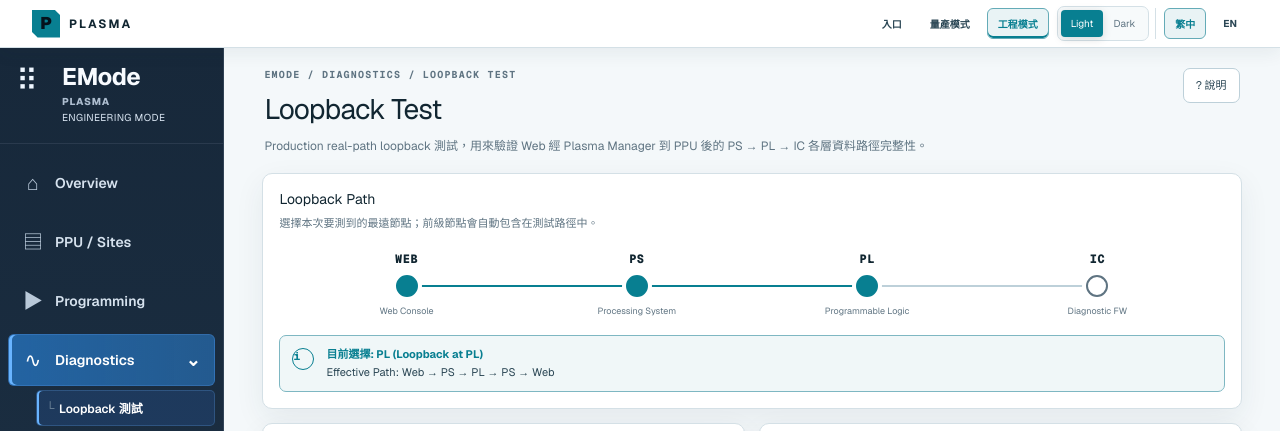
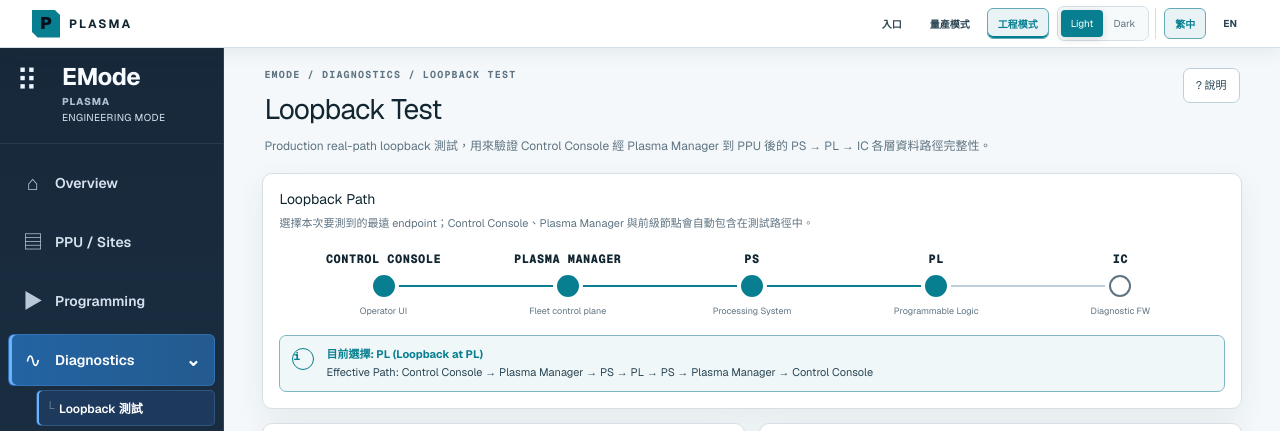
Before and after one commit to physicslu/plasma, a Next.js app in the folder software/web/: page /engineering in a window 1280 px wide. Both pictures are taken after a click on the button "Diagnostics". Shown: the top 431 px of the page. Built offline with nearby package versions, Linux system fonts and the light colour scheme; no server answers.

Commit message:
Fix Manager BFF routing and Loopback topology

```diff
--- a/software/web/app/engineering/loopback-test.css
+++ b/software/web/app/engineering/loopback-test.css
@@ -5,7 +5,7 @@
 
 .loopbackPath {
   display: grid;
-  grid-template-columns: repeat(4, minmax(120px, 1fr));
+  grid-template-columns: repeat(5, minmax(120px, 1fr));
   align-items: start;
   padding: 4px 12px 0;
 }
@@ -328,7 +328,7 @@
 
 @media (max-width: 680px) {
   .loopbackPath {
-    grid-template-columns: repeat(4, minmax(82px, 1fr));
+    grid-template-columns: repeat(5, minmax(82px, 1fr));
     overflow-x: auto;
     padding-inline: 0;
   }
--- a/software/web/app/engineering/loopback-test.tsx
+++ b/software/web/app/engineering/loopback-test.tsx
@@ -31,8 +31,20 @@
   status: LoopbackResultStatus;
   details: string;
 };
+type LoopbackPathNode = {
+  label: string;
+  detail: string;
+  endpoint?: LoopbackEndpoint;
+};
 
-const endpointIndex: Record<LoopbackEndpoint, number> = { ps: 1, pl: 2, ic: 3 };
+const loopbackPathNodes: LoopbackPathNode[] = [
+  { label: "CONTROL CONSOLE", detail: "Operator UI" },
+  { label: "PLASMA MANAGER", detail: "Fleet control plane" },
+  { label: "PS", detail: "Processing System", endpoint: "ps" },
+  { label: "PL", detail: "Programmable Logic", endpoint: "pl" },
+  { label: "IC", detail: "Diagnostic FW", endpoint: "ic" },
+];
+const endpointIndex: Record<LoopbackEndpoint, number> = { ps: 2, pl: 3, ic: 4 };
 const endpointLabel: Record<LoopbackEndpoint, string> = { ps: "PS", pl: "PL", ic: "IC" };
 const patternLabels: Record<LoopbackPattern, string> = {
   prbs: "PRBS (Pseudo Random Binary Sequence)",
@@ -49,10 +61,10 @@
   "zh-TW": {
     eyebrow: "EMODE / DIAGNOSTICS / LOOPBACK TEST",
     title: "Loopback Test",
-    description: "Production real-path loopback 測試，用來驗證 Web 經 Plasma Manager 到 PPU 後的 PS → PL → IC 各層資料路徑完整性。",
+    description: "Production real-path loopback 測試，用來驗證 Control Console 經 Plasma Manager 到 PPU 後的 PS → PL → IC 各層資料路徑完整性。",
     help: "說明",
     pathTitle: "Loopback Path",
-    pathDescription: "選擇本次要測到的最遠節點；前級節點會自動包含在測試路徑中。",
+    pathDescription: "選擇本次要測到的最遠 endpoint；Control Console、Plasma Manager 與前級節點會自動包含在測試路徑中。",
     currentSelection: "目前選擇",
     loopbackAt: "Loopback at",
     effectivePath: "Effective Path",
@@ -83,7 +95,7 @@
     delayHint: "封包之間的延遲",
     startTest: "Start Test",
     reset: "Reset",
-    psReady: "PS production real-path 已透過 Manager Phase 0 pass-through 啟用：Browser → Web BFF → Plasma Manager → PPU REST Gateway → Plasma Server → Browser。此路徑不使用 MockInterface，也不會 fallback 到 Mock。",
+    psReady: "PS production real-path 已透過 Manager Phase 0 pass-through 啟用：Control Console (Browser) → Web BFF → Plasma Manager → PPU REST Gateway → Plasma Server → PS → Plasma Server → PPU REST Gateway → Plasma Manager → Web BFF → Control Console。此路徑不使用 MockInterface，也不會 fallback 到 Mock。",
     laterEndpoint: "PL / IC real-path 尚未實作；選擇這些 endpoint 時 Start Test 會保持停用，不會產生假的 PASS / FAIL。",
     running: "Production real-path test 執行中",
     resultsTitle: "Test Results",
@@ -96,15 +108,15 @@
     rtt: "RTT (ms)",
     result: "Result",
     details: "Details",
-    helpText: "節點實心表示包含在本次測試路徑；空心表示不包含。目前只有 PS endpoint 可執行。PS PASS 必須是 Browser payload 實際穿過 Web BFF、Plasma Manager、PPU REST Gateway 與 Plasma Protocol v3.3 TCP 連線，由 Plasma Server PS handler 回傳；Browser 還會獨立驗證 Manager pass-through proof、PS source、Test ID、sequence、payload 與 CRC。",
+    helpText: "節點實心表示包含在本次測試路徑；空心表示不包含。Control Console 與 Plasma Manager 是固定路徑節點，不是 endpoint；可選 endpoint 只有 PS、PL、IC。目前只有 PS endpoint 可執行。PS PASS 必須是 Control Console 的 Browser payload 實際穿過 Web BFF、Plasma Manager、PPU REST Gateway 與 Plasma Protocol v3.3 TCP 連線，由 Plasma Server PS handler 回傳；Browser 還會獨立驗證 Manager pass-through proof、PS source、Test ID、sequence、payload 與 CRC。",
   },
   "en-US": {
     eyebrow: "EMODE / DIAGNOSTICS / LOOPBACK TEST",
     title: "Loopback Test",
-    description: "Production real-path loopback test for the Web-through-Manager path into PPU PS → PL → IC data-path integrity.",
+    description: "Production real-path loopback test for the Control Console-through-Plasma Manager path into PPU PS → PL → IC data-path integrity.",
     help: "Help",
     pathTitle: "Loopback Path",
-    pathDescription: "Select the farthest node to test. All previous nodes are included automatically.",
+    pathDescription: "Select the farthest endpoint to test. Control Console, Plasma Manager and every preceding node are included automatically.",
     currentSelection: "Current Selection",
     loopbackAt: "Loopback at",
     effectivePath: "Effective Path",
@@ -135,7 +147,7 @@
     delayHint: "Delay between packets",
     startTest: "Start Test",
     reset: "Reset",
-    psReady: "The PS production real path now uses the Manager Phase 0 pass-through: Browser → Web BFF → Plasma Manager → PPU REST Gateway → Plasma Server → Browser. This path does not use MockInterface and never falls back to Mock.",
+    psReady: "The PS production real path now uses the Manager Phase 0 pass-through: Control Console (Browser) → Web BFF → Plasma Manager → PPU REST Gateway → Plasma Server → PS → Plasma Server → PPU REST Gateway → Plasma Manager → Web BFF → Control Console. This path does not use MockInterface and never falls back to Mock.",
     laterEndpoint: "PL / IC real-path execution is not implemented yet. Start Test stays disabled for those endpoints and no synthetic PASS / FAIL is produced.",
     running: "Production real-path test is running",
     resultsTitle: "Test Results",
@@ -148,7 +160,7 @@
     rtt: "RTT (ms)",
     result: "Result",
     details: "Details",
-    helpText: "A filled node is included in the test path; an empty node is excluded. Only the PS endpoint executes today. A PS PASS requires the Browser payload to traverse the Web BFF, Plasma Manager, PPU REST Gateway and Plasma Protocol v3.3 TCP connection, be returned by the Plasma Server PS handler, and then pass independent Browser verification of the Manager relay proof, PS source, Test ID, sequence, payload and CRC.",
+    helpText: "A filled node is included in the test path; an empty node is excluded. Control Console and Plasma Manager are fixed path nodes, not endpoints; only PS, PL and IC are selectable endpoints. Only the PS endpoint executes today. A PS PASS requires the Control Console Browser payload to traverse the Web BFF, Plasma Manager, PPU REST Gateway and Plasma Protocol v3.3 TCP connection, be returned by the Plasma Server PS handler, and then pass independent Browser verification of the Manager relay proof, PS source, Test ID, sequence, payload and CRC.",
   },
 } as const;
 
@@ -260,10 +272,10 @@
 
   const selectedIndex = endpointIndex[endpoint];
   const effectivePath = endpoint === "ps"
-    ? "Web → PS → Web"
+    ? "Control Console → Plasma Manager → PS → Plasma Manager → Control Console"
     : endpoint === "pl"
-      ? "Web → PS → PL → PS → Web"
-      : "Web → PS → PL → IC → PL → PS → Web";
+      ? "Control Console → Plasma Manager → PS → PL → PS → Plasma Manager → Control Console"
+      : "Control Console → Plasma Manager → PS → PL → IC → PL → PS → Plasma Manager → Control Console";
 
   const transformText = endpoint === "ps"
     ? "PS: RX[i] = TX[i] (echo)"
@@ -411,25 +423,25 @@
       {helpOpen && <DiagnosticsTestNotice>{text.helpText}</DiagnosticsTestNotice>}
 
       <DiagnosticsTestCard title={text.pathTitle} description={text.pathDescription} className="loopbackPathCard">
-        <div className="loopbackPath" aria-label="Web to IC loopback path">
-          {(["WEB", "PS", "PL", "IC"] as const).map((label, index) => (
-            <div className="loopbackPathItem" key={label}>
-              <span className="loopbackNodeLabel">{label}</span>
+        <div className="loopbackPath" aria-label="Control Console to IC loopback path">
+          {loopbackPathNodes.map((node, index) => (
+            <div className="loopbackPathItem" key={node.label}>
+              <span className="loopbackNodeLabel">{node.label}</span>
               <div className="loopbackNodeRow">
                 {index > 0 && <span className={`loopbackSegment ${index <= selectedIndex ? "active" : ""}`} aria-hidden="true" />}
-                {label === "WEB" ? (
-                  <span className="loopbackNode active" aria-label="WEB included" />
-                ) : (
+                {node.endpoint ? (
                   <button
                     type="button"
                     className={`loopbackNode ${index <= selectedIndex ? "active" : ""}`}
-                    aria-label={`${label} loopback endpoint`}
-                    aria-pressed={index === selectedIndex}
-                    onClick={() => setEndpoint(label.toLowerCase() as LoopbackEndpoint)}
+                    aria-label={`${node.label} loopback endpoint`}
+                    aria-pressed={node.endpoint === endpoint}
+                    onClick={() => setEndpoint(node.endpoint!)}
                   />
+                ) : (
+                  <span className="loopbackNode active" aria-label={`${node.label} included`} />
                 )}
               </div>
-              <small>{label === "WEB" ? "Web Console" : label === "PS" ? "Processing System" : label === "PL" ? "Programmable Logic" : "Diagnostic FW"}</small>
+              <small>{node.detail}</small>
             </div>
           ))}
         </div>
--- a/software/web/vite.config.ts
+++ b/software/web/vite.config.ts
@@ -13,12 +13,14 @@
 
 // The Cloudflare/Vinext application executes server routes inside a Worker
 // runtime. Host process environment variables are not Worker bindings by
-// themselves, so explicitly bridge the approved Fleet runtime settings into
-// Worker text bindings. The route keeps its own loopback-only validation.
+// themselves, so explicitly bridge the approved Fleet and Manager BFF runtime
+// settings into Worker text bindings. The routes keep their own loopback-only
+// validation and alias-based routing boundaries.
 const fleetWorkerVars = {
   PLASMA_FLEET_UI_ENABLED: process.env.PLASMA_FLEET_UI_ENABLED ?? "0",
   PLASMA_MANAGER_API_URL:
     process.env.PLASMA_MANAGER_API_URL ?? "http://127.0.0.1:18180",
+  PLASMA_MANAGER_PPU_ALIAS: process.env.PLASMA_MANAGER_PPU_ALIAS ?? "",
 };
 
 const localBindingConfig = {
@@ -66,10 +68,11 @@
         "plasma.open4th.com",
       ],
       proxy: {
-        // PPU-local API calls still go to the Python Gateway. /api/fleet is
-        // deliberately excluded so Vinext handles the same-origin Fleet BFF
-        // route instead of leaking it into the PPU execution API surface.
-        "^/api/(?!fleet(?:/|$))": {
+        // PPU-local API calls still go to the Python Gateway. Fleet and Manager
+        // namespaces are deliberately excluded so Vinext owns both same-origin
+        // BFF surfaces instead of leaking control-plane requests into the PPU
+        // execution API surface.
+        "^/api/(?!fleet(?:/|$))(?!manager(?:/|$))": {
           target: "http://127.0.0.1:18080",
           changeOrigin: true,
         },
```
Also changed, not shown: 2 other files (tests, documents, lock files or other folders).
